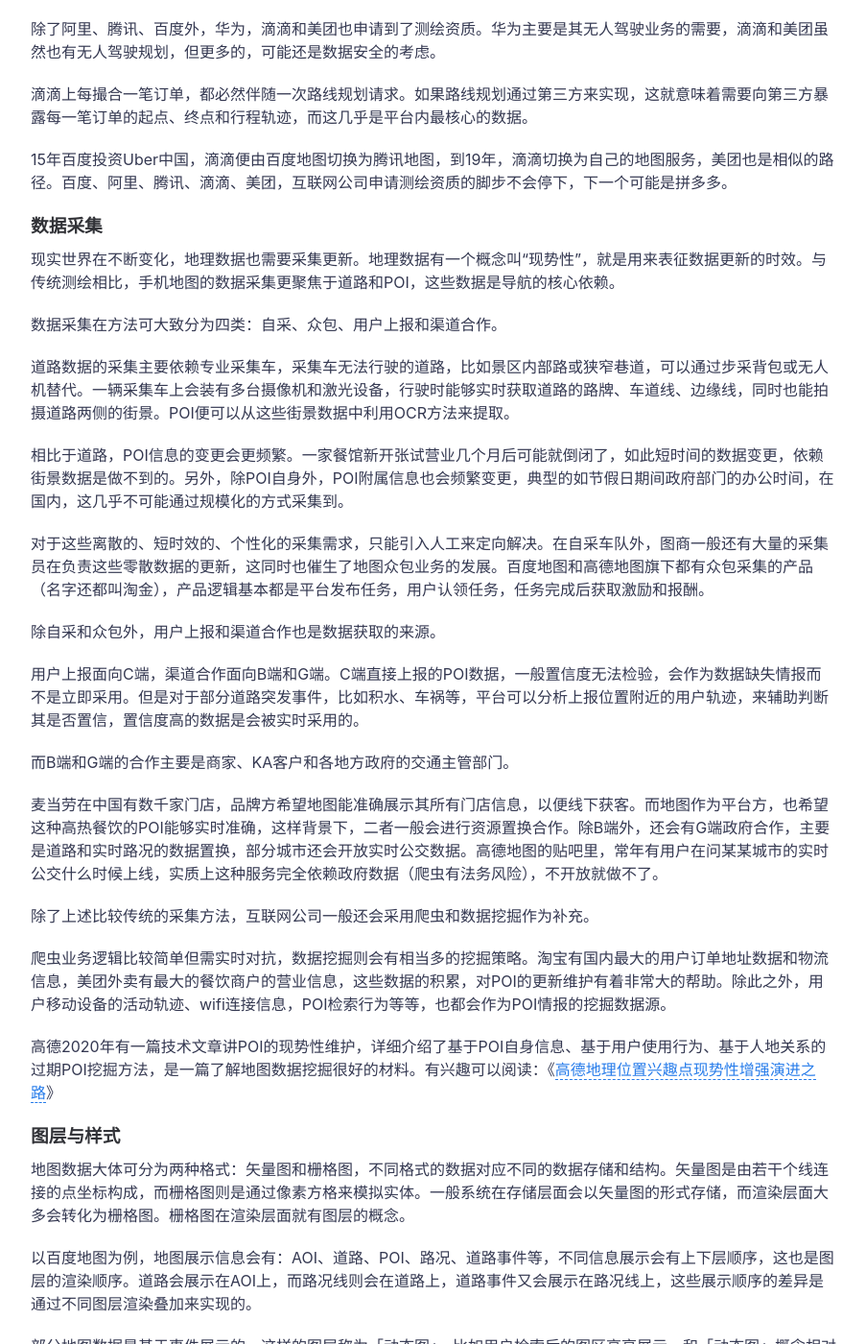
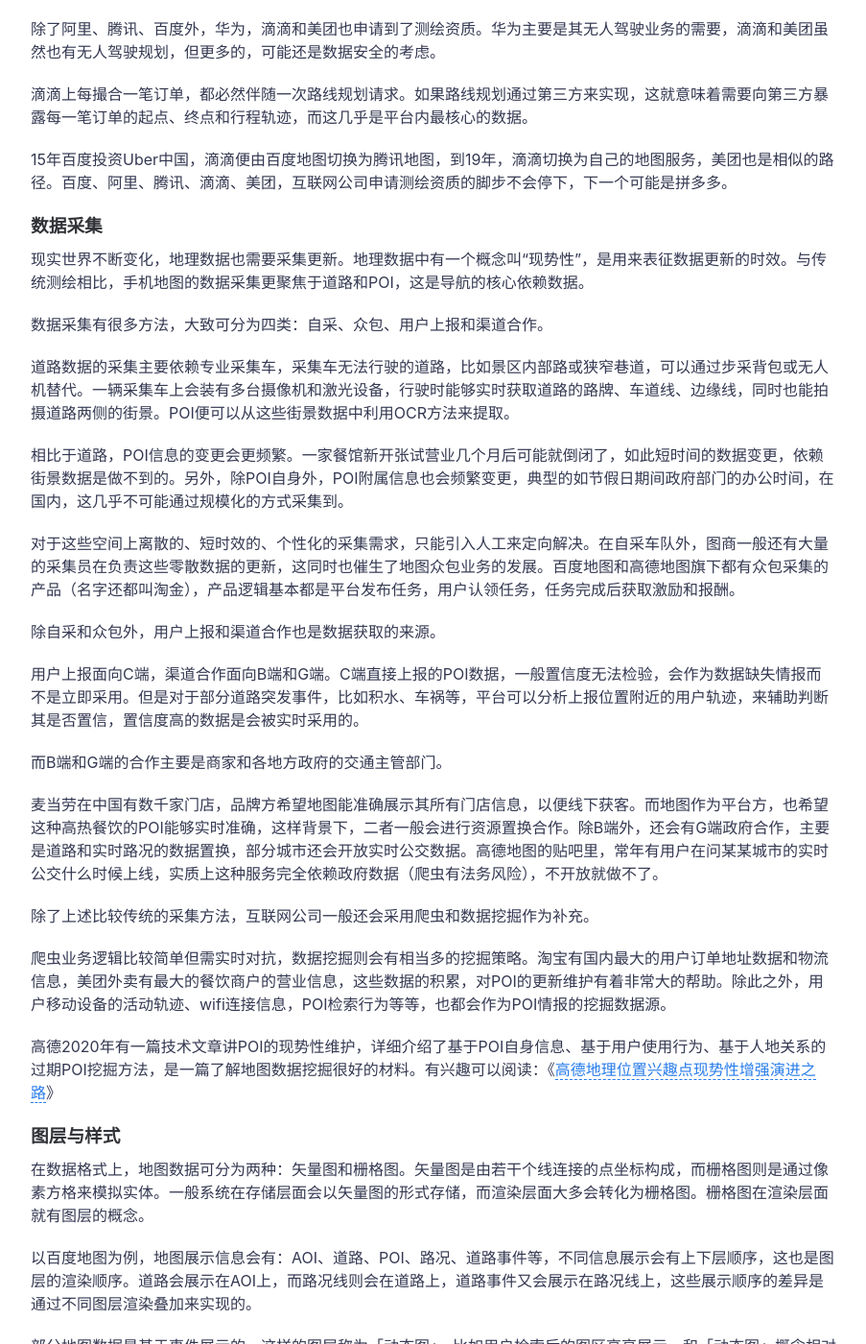
Before and after one commit to icarus507/icarus507.github.io, a Jekyll site: the page built from _posts/2018-09-07-谈谈地图（上）.md, in a window 1280 px wide and 1400 px high, scrolled down 1462 px. Shown: the whole window at 96% size, without its empty margins (188-1091 px from the left). Built offline with Jekyll 4.4.1, drawn with Linux system fonts in a browser that asks for light colours; some of the changed text lies outside the part shown.

Commit message:
Update 2018-09-07-谈谈地图（上）.md

```diff
--- a/_posts/2018-09-07-谈谈地图（上）.md
+++ b/_posts/2018-09-07-谈谈地图（上）.md
@@ -39,21 +39,21 @@
 
 ### 数据采集
 
-现实世界在不断变化，地理数据也需要采集更新。地理数据有一个概念叫“现势性”，就是用来表征数据更新的时效。与传统测绘相比，手机地图的数据采集更聚焦于道路和POI，这些数据是导航的核心依赖。
+现实世界不断变化，地理数据也需要采集更新。地理数据中有一个概念叫“现势性”，是用来表征数据更新的时效。与传统测绘相比，手机地图的数据采集更聚焦于道路和POI，这是导航的核心依赖数据。
 
-数据采集在方法可大致分为四类：自采、众包、用户上报和渠道合作。
+数据采集有很多方法，大致可分为四类：自采、众包、用户上报和渠道合作。
 
 道路数据的采集主要依赖专业采集车，采集车无法行驶的道路，比如景区内部路或狭窄巷道，可以通过步采背包或无人机替代。一辆采集车上会装有多台摄像机和激光设备，行驶时能够实时获取道路的路牌、车道线、边缘线，同时也能拍摄道路两侧的街景。POI便可以从这些街景数据中利用OCR方法来提取。
 
 相比于道路，POI信息的变更会更频繁。一家餐馆新开张试营业几个月后可能就倒闭了，如此短时间的数据变更，依赖街景数据是做不到的。另外，除POI自身外，POI附属信息也会频繁变更，典型的如节假日期间政府部门的办公时间，在国内，这几乎不可能通过规模化的方式采集到。
 
-对于这些离散的、短时效的、个性化的采集需求，只能引入人工来定向解决。在自采车队外，图商一般还有大量的采集员在负责这些零散数据的更新，这同时也催生了地图众包业务的发展。百度地图和高德地图旗下都有众包采集的产品（名字还都叫淘金），产品逻辑基本都是平台发布任务，用户认领任务，任务完成后获取激励和报酬。
+对于这些空间上离散的、短时效的、个性化的采集需求，只能引入人工来定向解决。在自采车队外，图商一般还有大量的采集员在负责这些零散数据的更新，这同时也催生了地图众包业务的发展。百度地图和高德地图旗下都有众包采集的产品（名字还都叫淘金），产品逻辑基本都是平台发布任务，用户认领任务，任务完成后获取激励和报酬。
 
 除自采和众包外，用户上报和渠道合作也是数据获取的来源。
 
 用户上报面向C端，渠道合作面向B端和G端。C端直接上报的POI数据，一般置信度无法检验，会作为数据缺失情报而不是立即采用。但是对于部分道路突发事件，比如积水、车祸等，平台可以分析上报位置附近的用户轨迹，来辅助判断其是否置信，置信度高的数据是会被实时采用的。
 
-而B端和G端的合作主要是商家、KA客户和各地方政府的交通主管部门。
+而B端和G端的合作主要是商家和各地方政府的交通主管部门。
 
 麦当劳在中国有数千家门店，品牌方希望地图能准确展示其所有门店信息，以便线下获客。而地图作为平台方，也希望这种高热餐饮的POI能够实时准确，这样背景下，二者一般会进行资源置换合作。除B端外，还会有G端政府合作，主要是道路和实时路况的数据置换，部分城市还会开放实时公交数据。高德地图的贴吧里，常年有用户在问某某城市的实时公交什么时候上线，实质上这种服务完全依赖政府数据（爬虫有法务风险），不开放就做不了。
 
@@ -66,7 +66,7 @@
 ### 图层与样式
 
 
-地图数据大体可分为两种格式：矢量图和栅格图，不同格式的数据对应不同的数据存储和结构。矢量图是由若干个线连接的点坐标构成，而栅格图则是通过像素方格来模拟实体。一般系统在存储层面会以矢量图的形式存储，而渲染层面大多会转化为栅格图。栅格图在渲染层面就有图层的概念。
+在数据格式上，地图数据可分为两种：矢量图和栅格图。矢量图是由若干个线连接的点坐标构成，而栅格图则是通过像素方格来模拟实体。一般系统在存储层面会以矢量图的形式存储，而渲染层面大多会转化为栅格图。栅格图在渲染层面就有图层的概念。
 
 以百度地图为例，地图展示信息会有：AOI、道路、POI、路况、道路事件等，不同信息展示会有上下层顺序，这也是图层的渲染顺序。道路会展示在AOI上，而路况线则会在道路上，道路事件又会展示在路况线上，这些展示顺序的差异是通过不同图层渲染叠加来实现的。
 
@@ -74,5 +74,3 @@
 
 
 地图在渲染层面，还有一个非常重要的概念是“样式”。类似于HTML定义结构，CSS定义样式，地图在数据存储层面不会涉及到数据的展示信息。百度地图目前在客户端上仍支持用户使用个性化地图，比如古风地图、旅游地图等，这些个性化的地图皮肤，实质上就是对应了不同的样式文件（另外也删减了部分底图数据）。
-
-在地图样式的编辑层面，有一个非常好的参考对象是 Mapbox。Mapbox Studio可能是我接触过最好的样式编辑器。尽管 Mapbox 在数据质量层面比不过谷歌地图，但其强大的样式配置能力也构成了很大的竞争优势。
```
